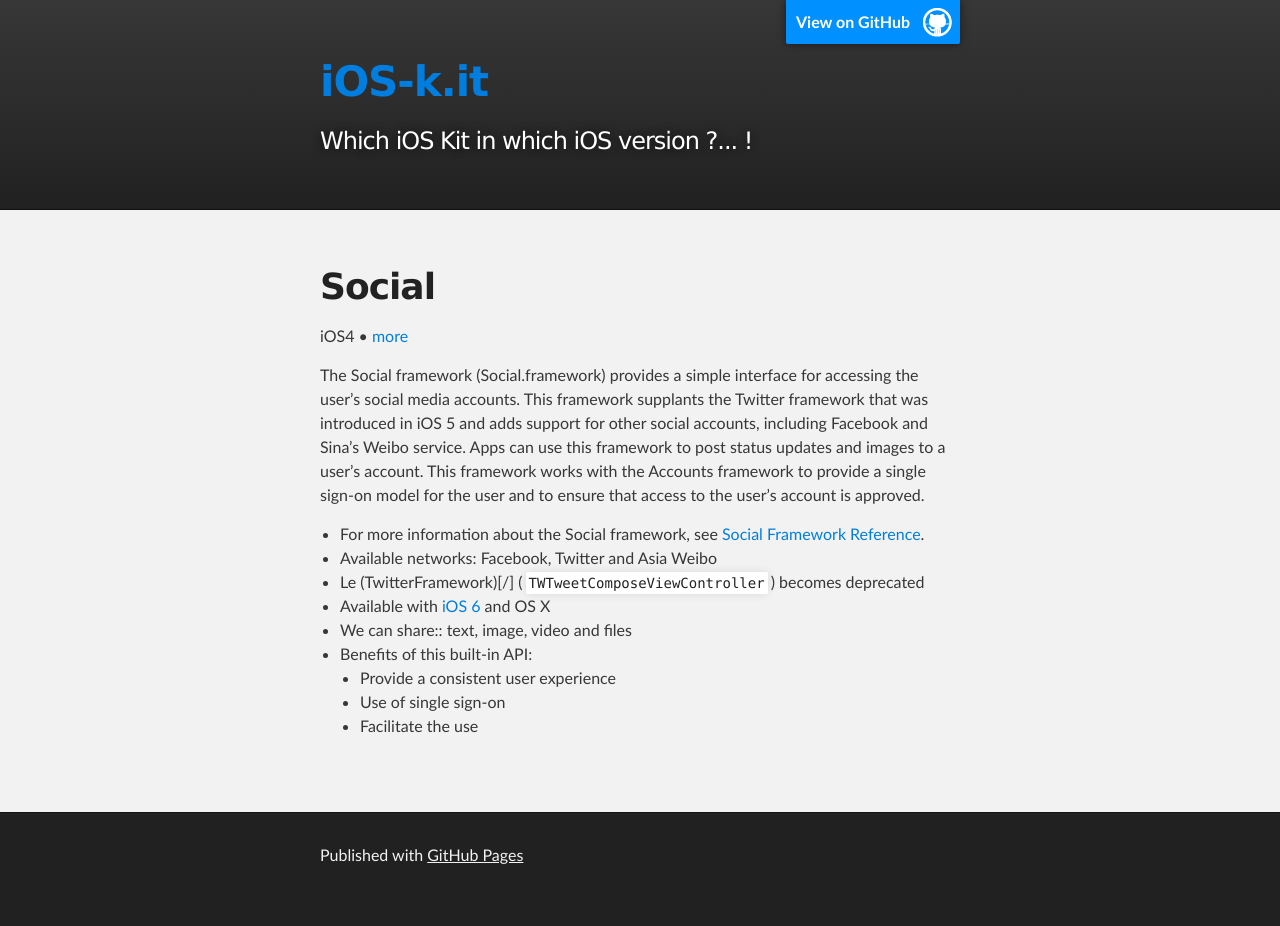
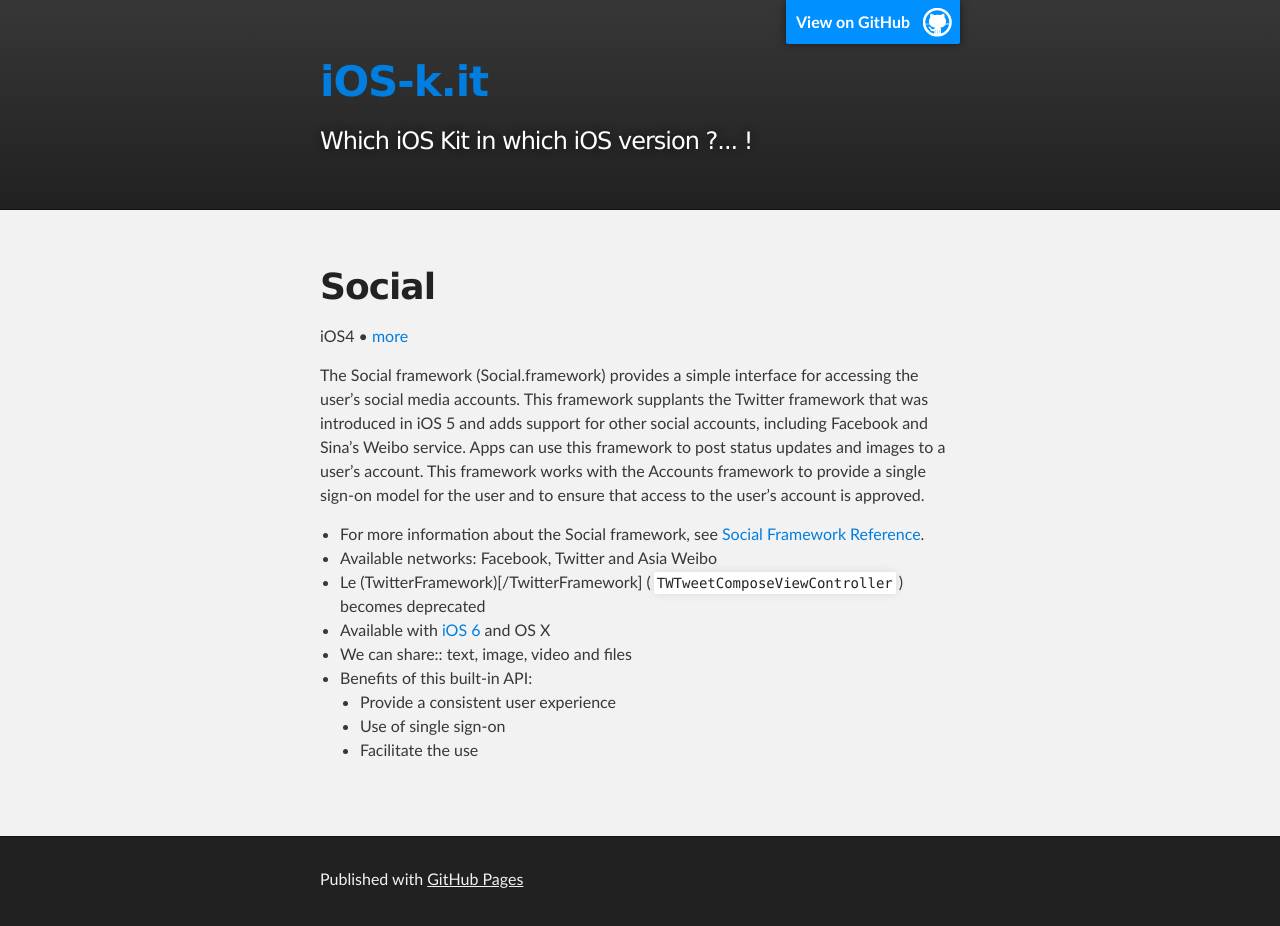
Before and after one commit to ioskit/ioskit.github.io, a Jekyll site: the page built from _kits/Social.md, in a window 1280 px wide. Built offline with Jekyll 4.4.1, drawn with Linux system fonts in a browser that asks for light colours; before the commit the page ends 902 px from its top, so only the background shows below that.

Commit message:
social: bugfix url

```diff
--- a/_kits/Social.md
+++ b/_kits/Social.md
@@ -11,7 +11,7 @@
 
 * For more information about the Social framework, see [Social Framework Reference](https://developer.apple.com/library/ios/documentation/Social/Reference/Social_Framework/index.html#//apple_ref/doc/uid/TP40012233).
 * Available networks: Facebook, Twitter and Asia Weibo
-* Le (TwitterFramework)[/] (`TWTweetComposeViewController`) becomes deprecated
+* Le (TwitterFramework)[/TwitterFramework] (`TWTweetComposeViewController`) becomes deprecated
 * Available with [iOS 6](/ios6) and OS X
 * We can share:: text, image, video and files
 * Benefits of this built-in API:
```
